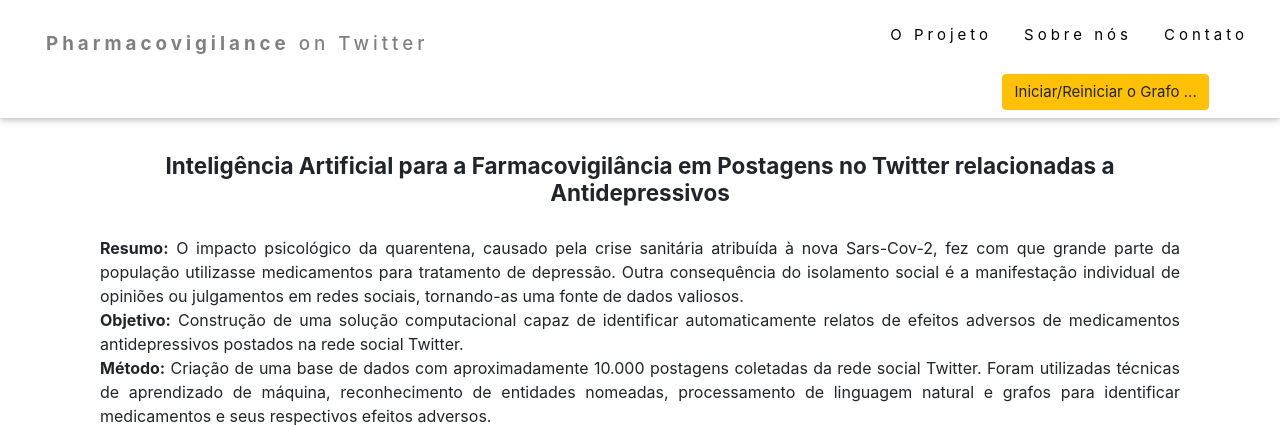
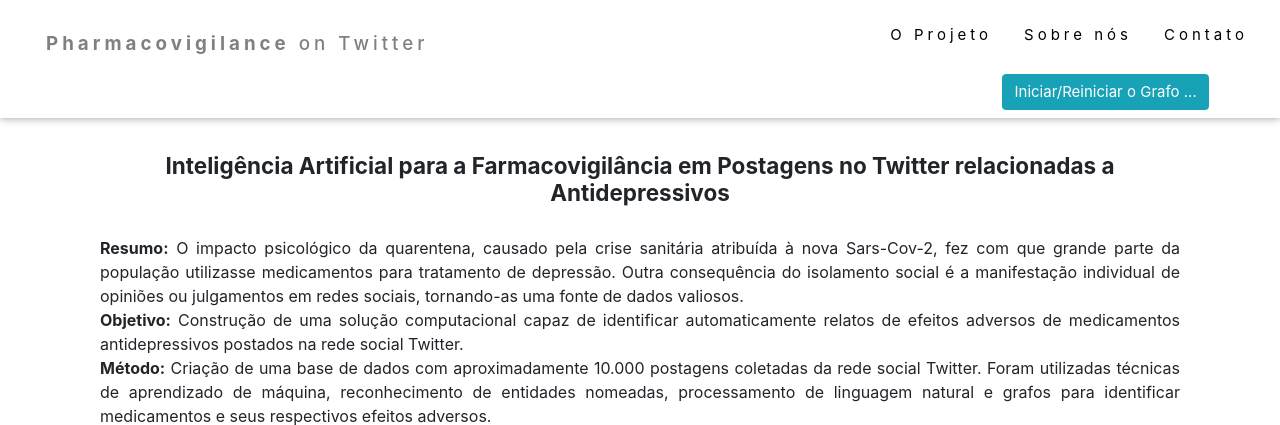
Before and after one commit to Pharmacovigilance-on-Twitter/adr-ner-visualization, a Flask app: page / in a window 1280 px wide. Shown: the top 425 px of the page. Run offline with Flask 2, Linux system fonts and the light colour scheme; some libraries are stand-ins or nearby versions; some web fonts are replaced.

Commit message:
Update index.html

```diff
--- a/templates/layouts/index.html
+++ b/templates/layouts/index.html
@@ -39,7 +39,7 @@
             <br>
               <!-- Botão que inicia o grafo   -->
                 <div class="row text-right w3-right w3-hide-small" style="margin-top: 20px;">
-                  <button class="btn btn-warning" id="sendButton" >Iniciar/Reiniciar o Grafo ...</button>
+                  <button class="btn btn-info" id="sendButton" >Iniciar/Reiniciar o Grafo ...</button>
                 </div>
           </div>
         </div>
```
